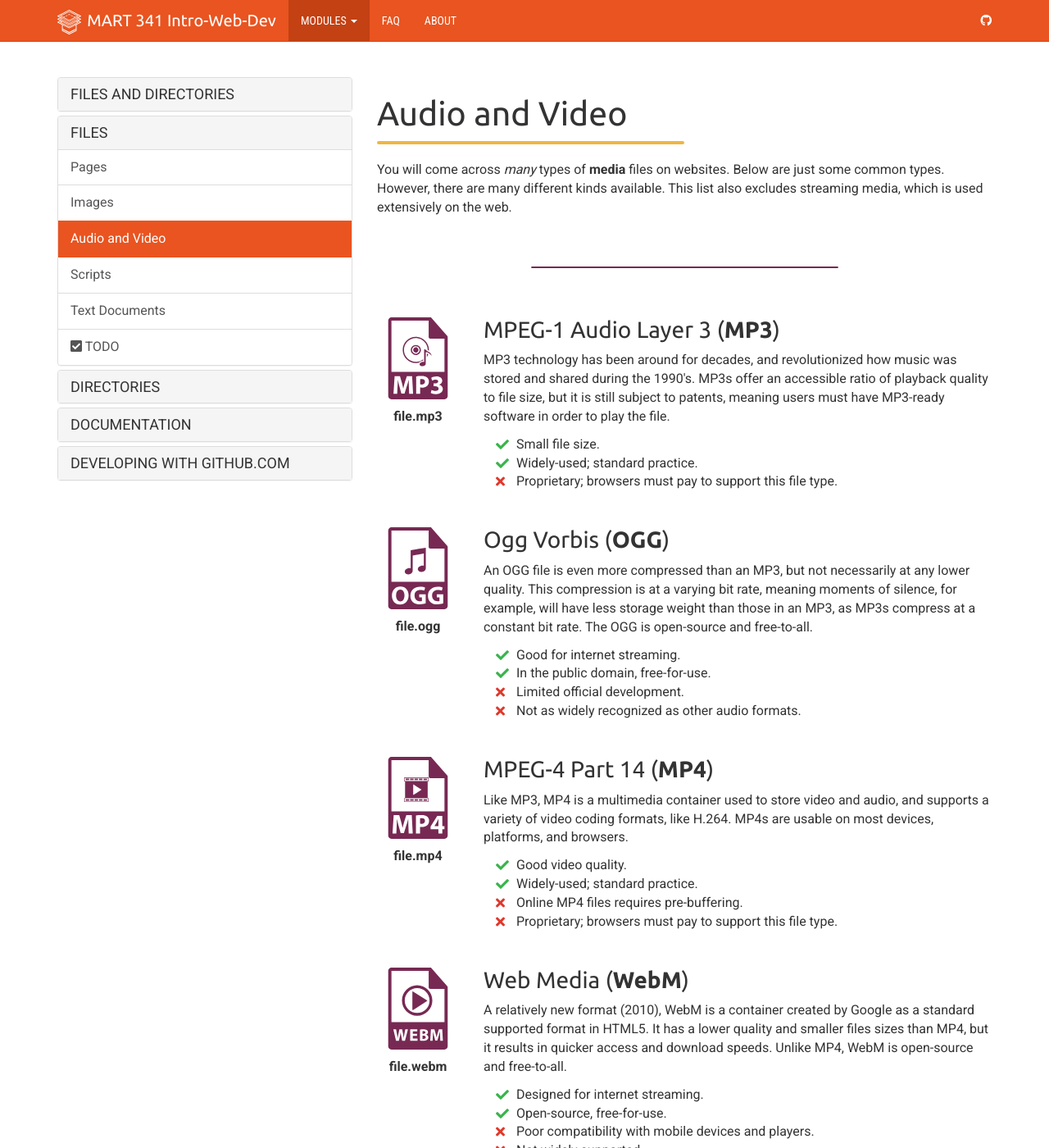
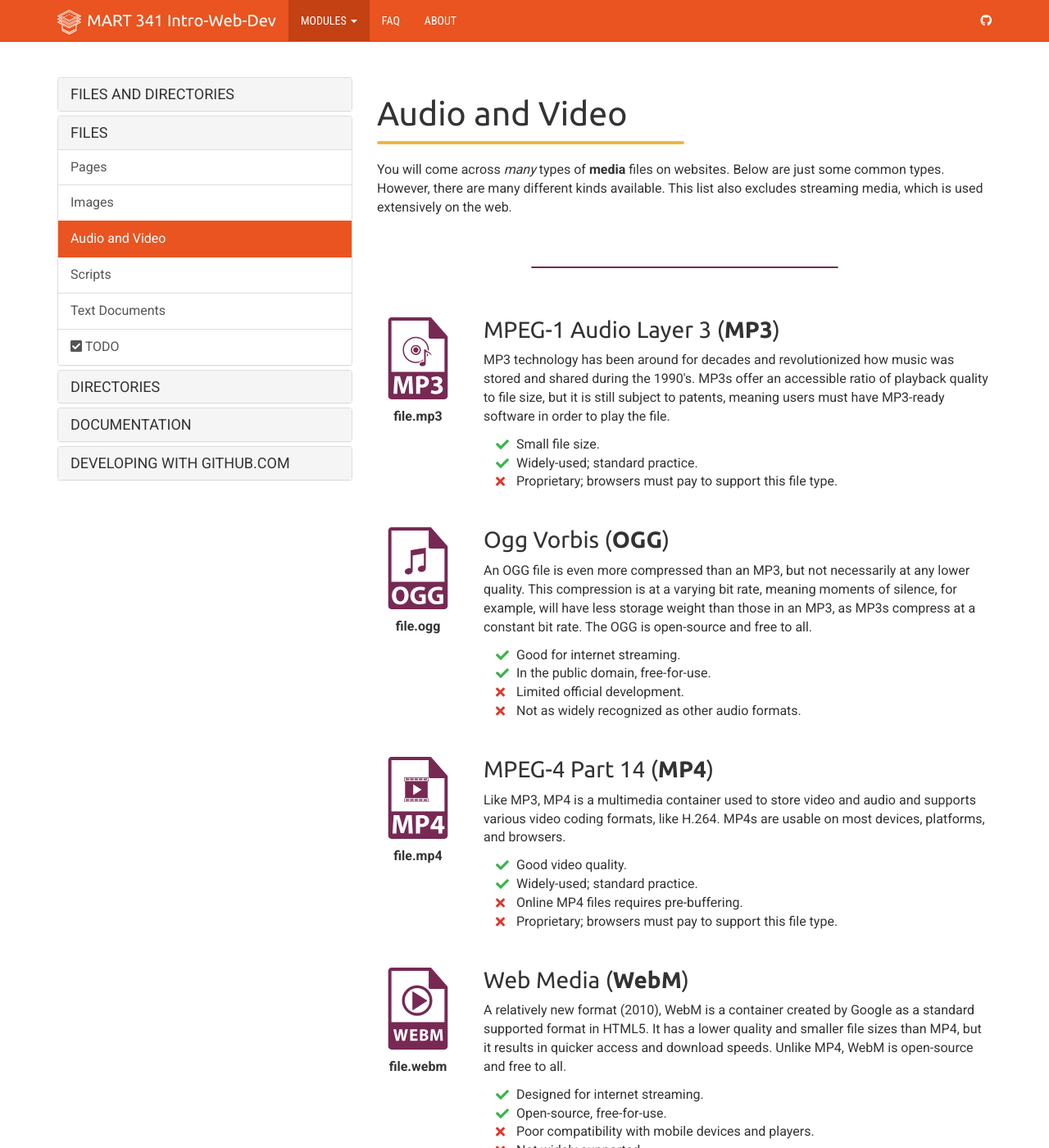
Before and after one commit to Montana-Media-Arts/webDesignFall2024, a Jekyll site: the page built from _docs/topic-01/02-files/page-03.md, in a window 1280 px wide and 1400 px high. Shown: the whole window at 82% size. Built offline with Jekyll 4.4.1, drawn with Linux system fonts in a browser that asks for light colours; nearby versions of some CDN libraries.

Commit message:
Made minor edits for clarity

```diff
--- a/_docs/topic-01/02-files/page-03.md
+++ b/_docs/topic-01/02-files/page-03.md
@@ -22,7 +22,7 @@ You will come across _many_ types of **media** files on websites. Below are just
   </div>
   <div class="col-lg-10">
     <h3>MPEG-1 Audio Layer 3 (<b>MP3</b>)</h3>
-    <p>MP3 technology has been around for decades, and revolutionized how music was stored and shared during the 1990's. MP3s offer an accessible ratio of playback quality to file size, but it is still subject to patents, meaning users must have MP3-ready software in order to play the file.</p>
+    <p>MP3 technology has been around for decades and revolutionized how music was stored and shared during the 1990's. MP3s offer an accessible ratio of playback quality to file size, but it is still subject to patents, meaning users must have MP3-ready software in order to play the file.</p>
 
     <ul class="pros-and-cons">
       <li class="icon-pro">Small file size.</li>
@@ -39,7 +39,7 @@ You will come across _many_ types of **media** files on websites. Below are just
   </div>
   <div class="col-lg-10">
     <h3>Ogg Vorbis (<b>OGG</b>)</h3>
-    <p>An OGG file is even more compressed than an MP3, but not necessarily at any lower quality. This compression is at a varying bit rate, meaning moments of silence, for example, will have less storage weight than those in an MP3, as MP3s compress at a constant bit rate. The OGG is open-source and free-to-all.</p>
+    <p>An OGG file is even more compressed than an MP3, but not necessarily at any lower quality. This compression is at a varying bit rate, meaning moments of silence, for example, will have less storage weight than those in an MP3, as MP3s compress at a constant bit rate. The OGG is open-source and free to all.</p>
 
     <ul class="pros-and-cons">
       <li class="icon-pro">Good for internet streaming.</li>
@@ -57,7 +57,7 @@ You will come across _many_ types of **media** files on websites. Below are just
   </div>
   <div class="col-lg-10">
     <h3>MPEG-4 Part 14 (<b>MP4</b>)</h3>
-    <p>Like MP3, MP4 is a multimedia container used to store video and audio, and supports a variety of video coding formats, like H.264. MP4s are usable on most devices, platforms, and browsers.</p>
+    <p>Like MP3, MP4 is a multimedia container used to store video and audio and supports various video coding formats, like H.264. MP4s are usable on most devices, platforms, and browsers.</p>
 
     <ul class="pros-and-cons">
       <li class="icon-pro">Good video quality.</li>
@@ -75,7 +75,7 @@ You will come across _many_ types of **media** files on websites. Below are just
   </div>
   <div class="col-lg-10">
     <h3>Web Media (<b>WebM</b>)</h3>
-    <p>A relatively new format (2010), WebM is a container created by Google as a standard supported format in HTML5. It has a lower quality and smaller files sizes than MP4, but it results in quicker access and download speeds. Unlike MP4, WebM is open-source and free-to-all.</p>
+    <p>A relatively new format (2010), WebM is a container created by Google as a standard supported format in HTML5. It has a lower quality and smaller file sizes than MP4, but it results in quicker access and download speeds. Unlike MP4, WebM is open-source and free to all.</p>
 
     <ul class="pros-and-cons">
       <li class="icon-pro">Designed for internet streaming.</li>
```
